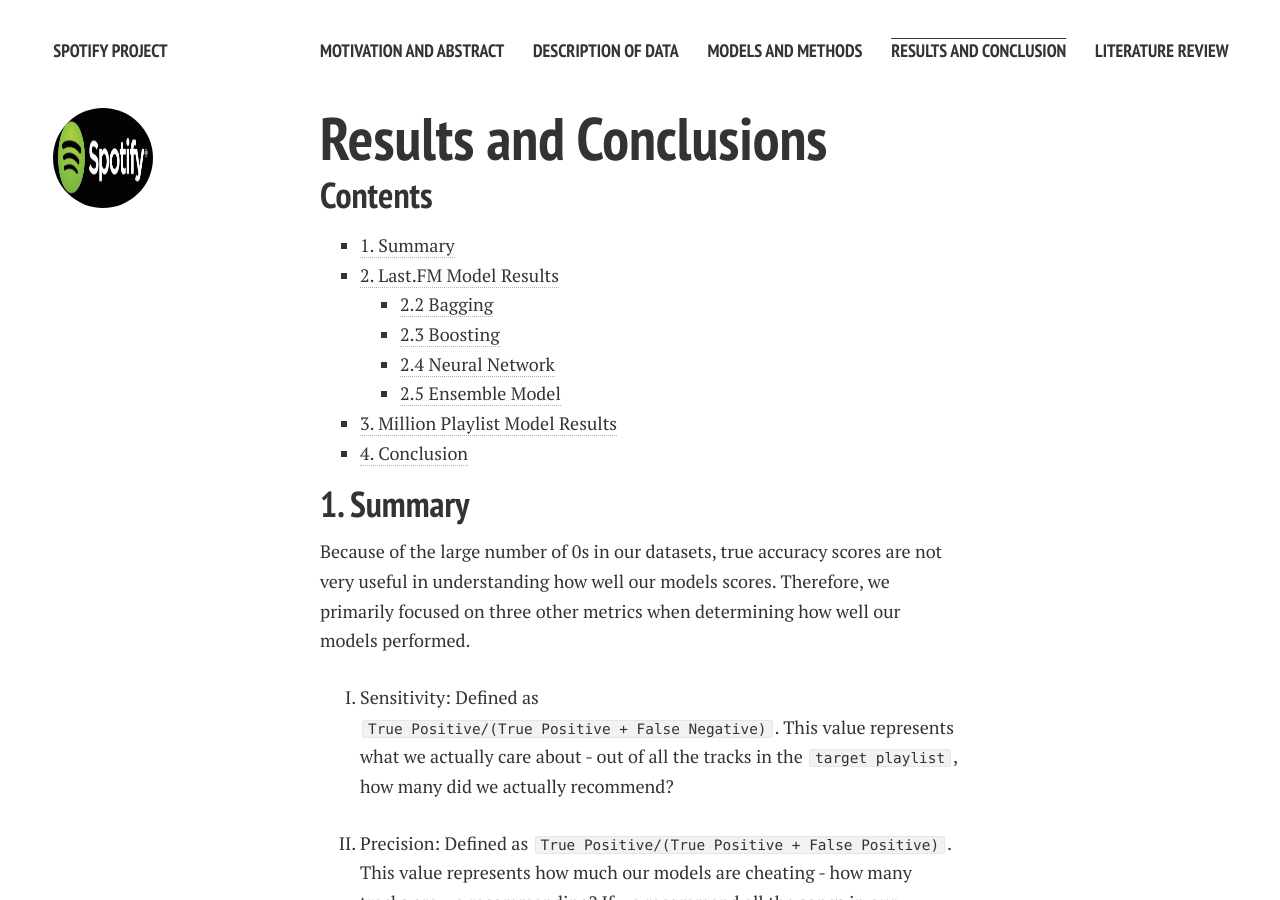
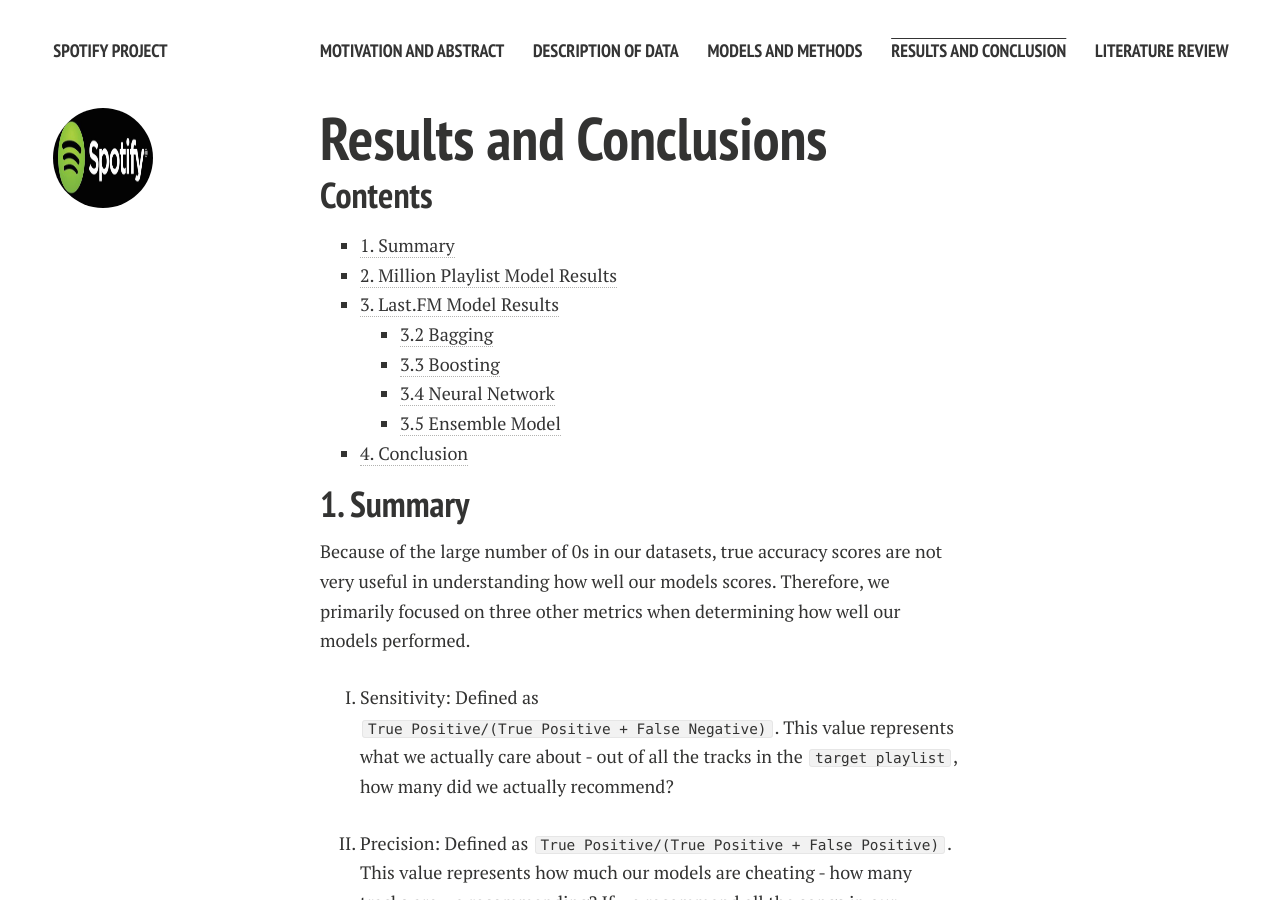
Before and after one commit to lyannaliu/lyannaliu.github.io, a Jekyll site: the page built from resultsandconclusion.md, in a window 1280 px wide and 900 px high. Built offline with Jekyll 4.4.1, drawn with Linux system fonts in a browser that asks for light colours; nearby versions of some CDN libraries; some of the changed text lies outside the part shown.

Commit message:
Update resultsandconclusion.md

```diff
--- a/resultsandconclusion.md
+++ b/resultsandconclusion.md
@@ -9,12 +9,12 @@ title: Results and Conclusions
 ## Contents
 
 * [1. Summary](#1)
-* [2. Last.FM Model Results](#2)
-    * [2.2 Bagging](#2.2)
-    * [2.3 Boosting](#2.3)
-    * [2.4 Neural Network](#2.4)
-    * [2.5 Ensemble Model](#2.5)
-* [3. Million Playlist Model Results](#3)
+* [2. Million Playlist Model Results](#2)
+* [3. Last.FM Model Results](#3)
+    * [3.2 Bagging](#3.2)
+    * [3.3 Boosting](#3.3)
+    * [3.4 Neural Network](#3.4)
+    * [3.5 Ensemble Model](#3.5)
 * [4. Conclusion](#4)
 
 
@@ -144,12 +144,7 @@ Below is an overview of how all our models performed. Each value is the mean sco
   </tbody>
 </table>
 
-<h2 id="2">2. Last.FM Model Results</h2>
-Last.FM Model Results
-<h3 id="2.1">2.1 Logistic regression</h3>
-Logistic regression
-<h3 id="2.2">2.2 Ensemble model</h3>
-Ensemble model
+
 <h2 id="3">3. Million Playlist Model Results</h2>
 
 Several custom functions were built to automate the selection of test `target track`s and `target playlist`s, building predictions on the selection, and processing the results.
@@ -473,5 +468,12 @@ The decision tree had an enormous spread of false discover rates from 0 to 1, bu
 Overall, out of the three submodels, logistic regression performed the best. In general, it was also able to predict more false positives than even the metalearner model. However, the metalearner had generally the tightest spreads in its prediction scores. It's possible that the metalearner was hurt by the Neural Network model which seemed to significantly overfit for the 0 scores, and the fact that the decision tree model and neural network models were not preferred in any of the metrics.
 
 
+<h2 id="3">3. Last.FM Model Results</h2>
+Last.FM Model Results
+<h3 id="3.1">3.1 Logistic regression</h3>
+Logistic regression
+<h3 id="3.2">3.2 Ensemble model</h3>
+Ensemble model
+
 <h2 id="4">4 Conclusion</h2>
 Conclusion
```
